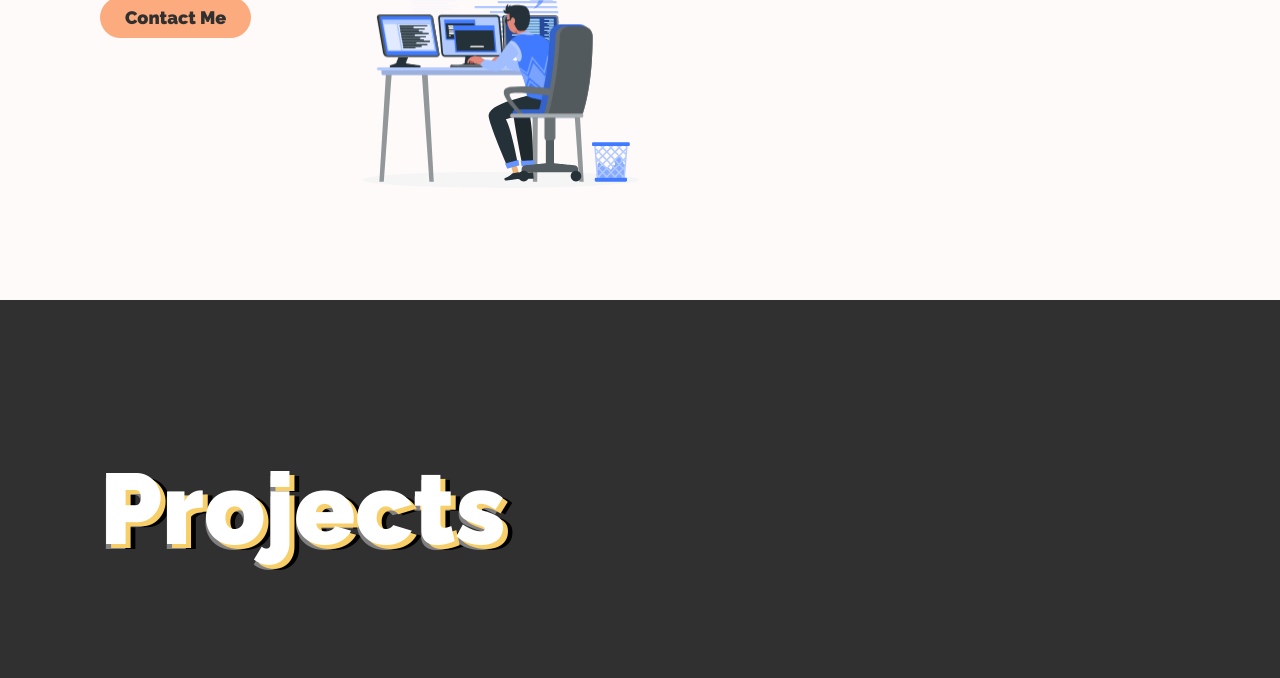
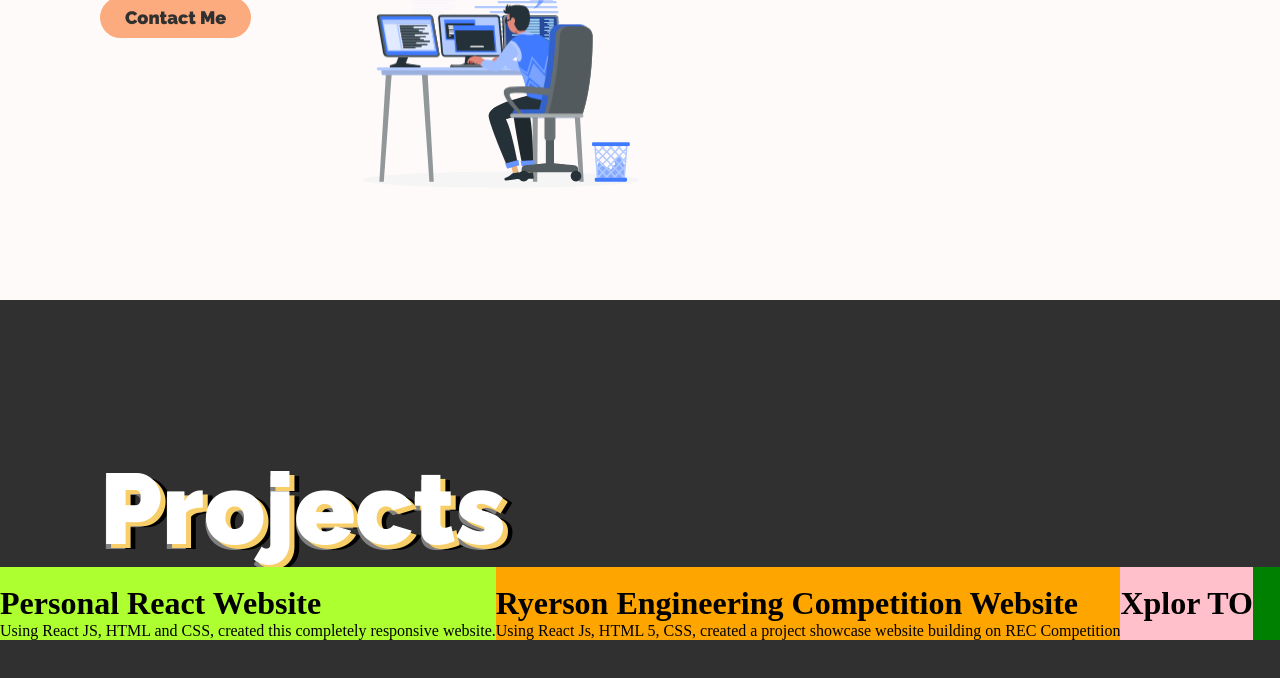
Before and after one commit to yaj-23/personal-site, a React (Create React App) app: page / in a window 1280 px wide. Shown: the part 1300-1978 px from the top of the page. Built offline with nearby package versions, Linux system fonts and the light colour scheme.

Commit message:
projectsupdate

```diff
--- a/src/components/pages/Projects.css
+++ b/src/components/pages/Projects.css
@@ -20,6 +20,22 @@
     0.025em 0.05em 0 #e0c3fc;
   animation: glitchone 500ms infinite;
 }
+.sec-container {
+  background-color: green;
+  display: flex;
+  flex-direction: row;
+}
+
+.section-one {
+  background-color: greenyellow;
+}
+.section-two {
+  background-color: orange;
+}
+.section-three {
+  background-color: pink;
+}
+
 @keyframes glitchone {
   0% {
     text-shadow: 5px -10px 0 #f7ce68, -5px 5px 0 gray, 5px 0 0 black;
--- a/src/components/pages/Projects.js
+++ b/src/components/pages/Projects.js
@@ -9,6 +9,27 @@ function Projects() {
                     Projects
                 </h1>
 
+                <div className="sec-container">
+                    <div className="section-one">
+                        <img></img>
+                        <h1>Personal React Website</h1>
+                        <p1>Using React JS, HTML and CSS, created this completely responsive website.</p1>
+                    </div>
+
+                    <div className="section-two">
+                        <img></img>
+                        <h1>Ryerson Engineering Competition Website</h1>
+                        <p1>Using React Js, HTML 5, CSS, created a project showcase website building on REC Competition</p1>
+                    </div>
+                    <div className="section-three">
+                        <img></img>
+                        <h1>Xplor TO</h1>
+                        <p1></p1>
+
+                    </div>
+
+                </div>
+
             </div>
         </>
     )
```
Also changed, not shown: 1 other file (tests, documents, lock files or other folders).
